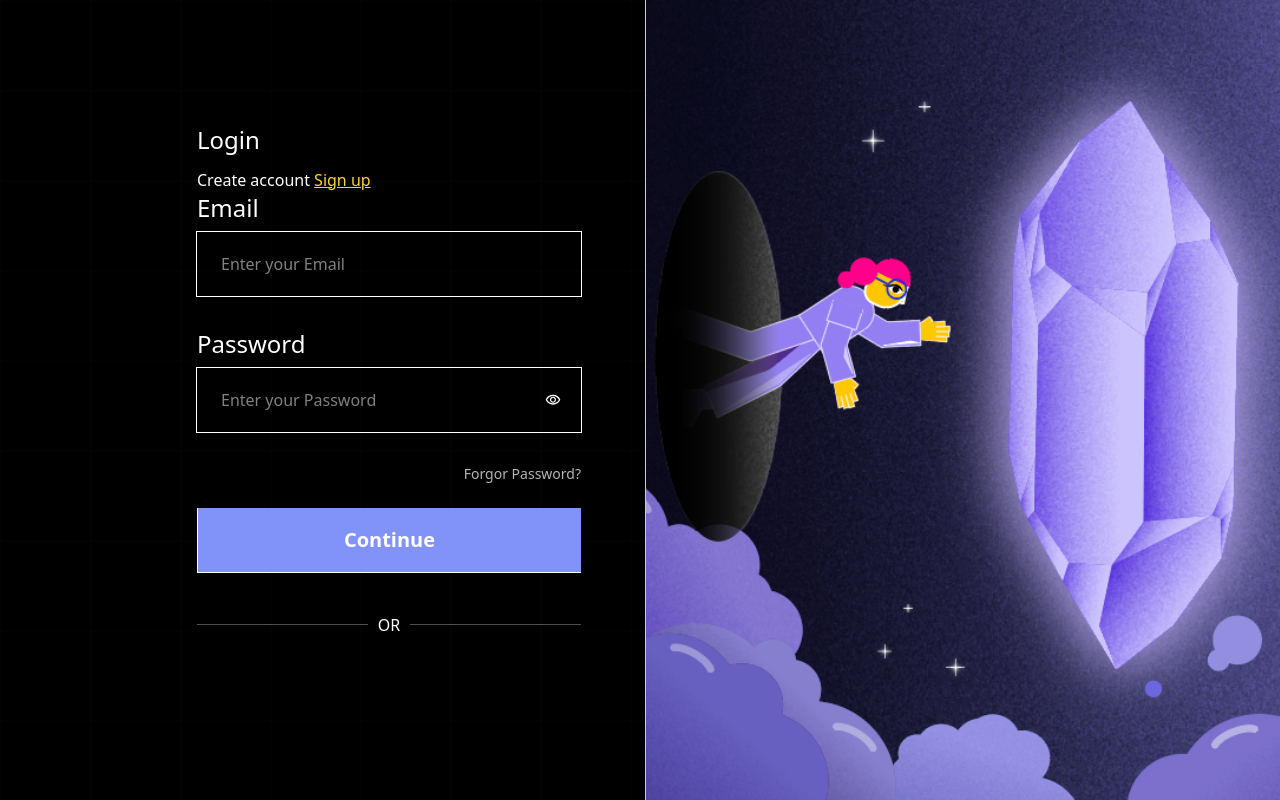
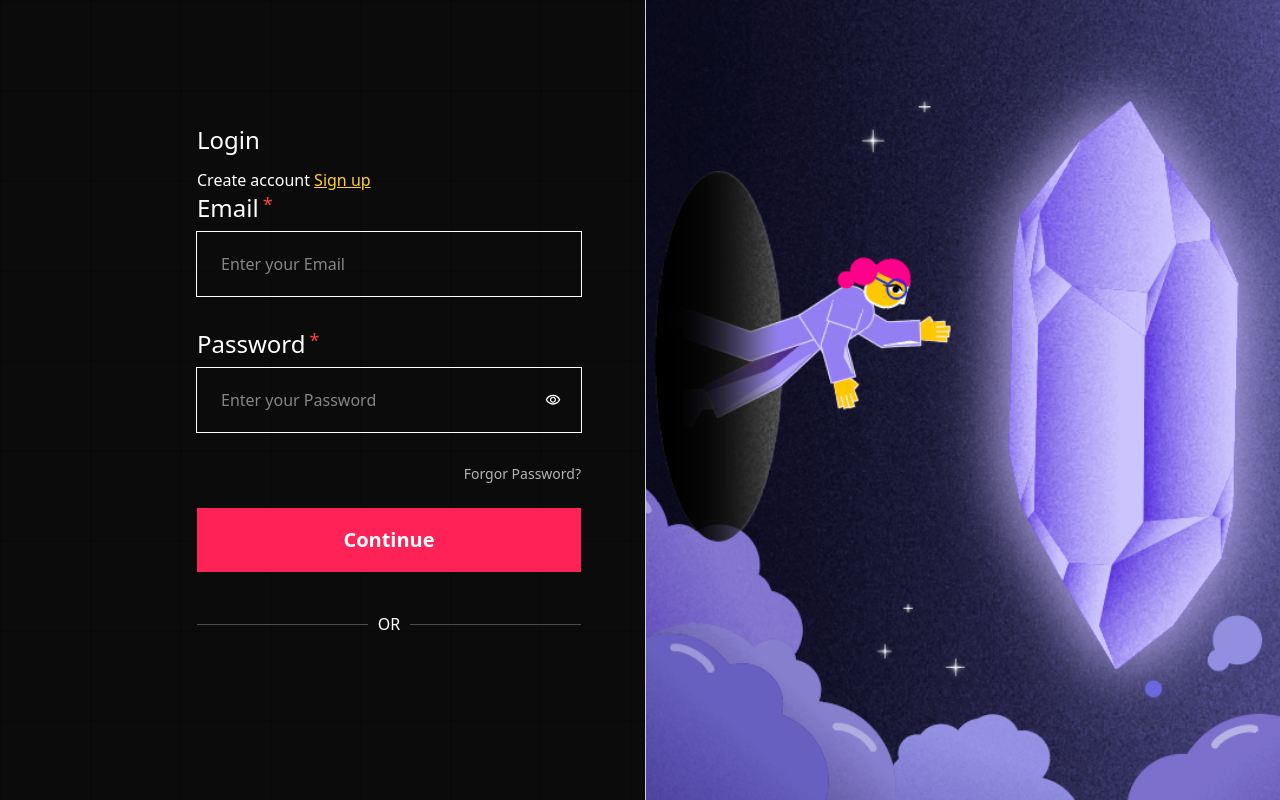
Before and after one commit to 10X-EDU/LeaderBoard-Frontend, a Next.js app: page /sign-in in a window 1280 px wide. Built offline with nearby package versions, Linux system fonts and the light colour scheme; no server answers.

Commit message:
Update layout and input components for improved styling and accessibility

```diff
--- a/src/app/(auth)/layout.tsx
+++ b/src/app/(auth)/layout.tsx
@@ -8,7 +8,7 @@ export default function Layout({
 }>) {
   return (
     <div className="h-full w-full flex">
-      <div className="grid-lines flex flex-col justify-center w-full h-full sm:w-1/2 md:min-w-[646px] relative backdrop-blur-sm bg-[#0B0B0B3D] bg-black px-16 py-32 border-r-[#FFFFFFCC] border-r-1 gradient-border">
+      <div className="grid-lines flex flex-col justify-center w-full h-full sm:w-1/2 md:min-w-[646px] relative backdrop-blur-sm bg-[#0B0B0B] px-16 py-32 border-r-[#FFFFFFCC] border-r-1 gradient-border">
         {children}
       </div>
       <img
--- a/src/components/input/input-field.tsx
+++ b/src/components/input/input-field.tsx
@@ -65,8 +65,9 @@ const InputField = ({
   return (
     <div className="flex flex-col gap-2 text-white">
       <div className={`flex flex-col gap-2 relative ${componentClasses} `}>
-        <label className="text-2xl" htmlFor={label}>
-          {label}
+        <label className="text-2xl flex gap-1" htmlFor={label}>
+          <span>{label}</span>
+          <span className="text-[#FF4444] align-middle text-[18px]">*</span>
         </label>
         <input
           id={label}
--- a/src/components/submit-button.tsx
+++ b/src/components/submit-button.tsx
@@ -8,13 +8,15 @@ const SubmitButton = ({
   isActive: boolean | undefined;
 }) => {
   return (
+    <div className="bg-white">
       <button
         type="submit"
-      className="cursor-pointer w-full bg-[#8193F8] py-4.5 text-xl text-white font-semibold hover:translate-x-1.5 hover:-translate-y-0.5 transition border-b-1 border-l-1 disabled:bg-slate-600"
+        className="cursor-pointer w-full bg-[#FF2257] py-4.5 text-xl text-white font-semibold hover:translate-x-1.5 hover:-translate-y-0.5 transition disabled:bg-slate-600"
         disabled={isActive}
       >
         {children}
       </button>
+    </div>
   );
 };
 
```
Lines whose indentation alone changed are shown as unchanged.
